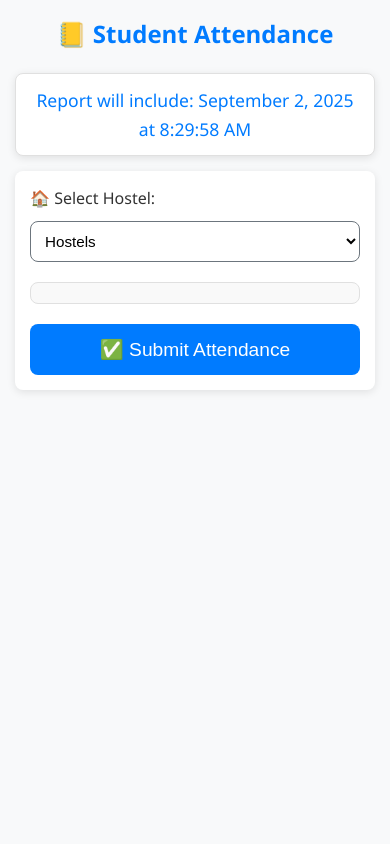
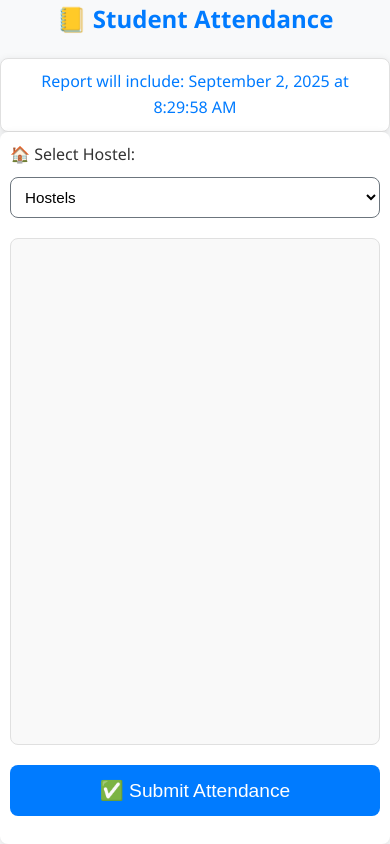
Before and after one commit to Padmalocha/Hostel-Attendance, a Flask app: page / in a window 390 px wide. Run offline with Flask 3, Linux system fonts and the light colour scheme.

Commit message:
Add files via upload

```diff
--- a/static/style.css
+++ b/static/style.css
@@ -20,16 +20,19 @@
     box-sizing: border-box;
 }
 
+/* Body */
 body {
     font-family: var(--font-family);
     background-color: var(--background-color);
     color: var(--text-color);
     line-height: 1.6;
     min-height: 100vh;
+    height: 100%;
     display: flex;
     flex-direction: column;
-    align-items: center;
-    padding: 20px;
+    align-items: stretch;
+    padding: 0;
+    margin: 0;
 }
 
 /* Header Styles */
@@ -48,27 +51,6 @@ header h1 span {
     align-items: center;
     gap: 10px;
 }
-/* Time Display */
-.time-display {
-    font-size: 1.1rem; /* Slightly larger for prominence */
-    font-weight: 500; /* Bolder for professional look */
-    color: var(--primary-color); /* Matches primary theme (#007bff) */
-    background-color: white; /* Clean background */
-    padding: 12px 16px; /* Comfortable padding */
-    border: 1px solid #e0e0e0; /* Subtle border for definition */
-    border-radius: var(--border-radius); /* Consistent rounded corners */
-    box-shadow: var(--box-shadow); /* Subtle shadow for depth */
-    text-align: center;
-    width: 100%;
-    max-width: 600px; /* Matches form width */
-    margin-bottom: 15px; /* Slightly more spacing */
-    transition: var(--transition); /* Smooth hover effect */
-}
-
-.time-display:hover {
-    background-color: #f1f3f5; /* Subtle hover effect */
-    transform: translateY(-2px); /* Lift effect on hover */
-}
 
 /* Success Message */
 .success {
@@ -82,6 +64,28 @@ header h1 span {
     max-width: 600px;
 }
 
+/* Time Display */
+.time-display {
+    font-size: 1.2rem;
+    font-weight: 500;
+    color: var(--primary-color);
+    background-color: white;
+    padding: 14px 18px;
+    border: 1px solid #e0e0e0;
+    border-radius: var(--border-radius);
+    box-shadow: var(--box-shadow);
+    text-align: center;
+    width: 100%;
+    max-width: none;
+    margin: 0;
+    flex-shrink: 0;
+}
+
+.time-display:hover {
+    background-color: #f1f3f5;
+    transform: translateY(-2px);
+}
+
 /* Attendance Form */
 .attendance-form {
     background-color: white;
@@ -89,10 +93,11 @@ header h1 span {
     border-radius: var(--border-radius);
     box-shadow: var(--box-shadow);
     width: 100%;
-    max-width: 600px;
+    max-width: none;
     display: flex;
     flex-direction: column;
     gap: 20px;
+    flex-grow: 1;
 }
 
 /* Hostel Selection Box */
@@ -131,14 +136,15 @@ header h1 span {
 .students {
     display: flex;
     flex-direction: column;
-    gap: 10px;
-    max-height: 400px;
+    gap: 12px;
+    max-height: 70vh;
     overflow-y: auto;
-    padding-right: 10px;
+    padding-right: 12px;
     background-color: #f9f9f9;
     border: 1px solid #e0e0e0;
     border-radius: var(--border-radius);
-    padding: 15px;
+    padding: 18px;
+    flex-grow: 1;
 }
 
 /* Custom Scrollbar for Webkit browsers */
@@ -212,24 +218,26 @@ header h1 span {
     outline: none;
     box-shadow: 0 0 5px rgba(0, 123, 255, 0.5);
 }
+
 /* Submit Button */
 .submit-btn {
     background-color: var(--primary-color);
     color: white;
-    padding: 18px 28px;
+    padding: 18px 30px;
     border: none;
     border-radius: var(--border-radius);
-    font-size: 1.4rem;
+    font-size: 1.5rem;
     font-weight: 500;
     cursor: pointer;
     transition: var(--transition);
     display: flex;
     align-items: center;
     justify-content: center;
-    gap: 10px;
+    gap: 12px;
     width: 100%;
-    max-width: 300px;
-    margin: 0 auto;
+    max-width: none;
+    margin: 0;
+    flex-shrink: 0;
 }
 
 .submit-btn:hover {
@@ -273,7 +281,7 @@ header h1 span {
 /* Responsive Design */
 @media (max-width: 768px) {
     body {
-        padding: 15px;
+        padding: 0;
     }
 
     header h1 {
@@ -289,26 +297,37 @@ header h1 span {
         padding: 10px;
     }
 
-    .submit-btn {
-        font-size: 1.3rem;
-        padding: 16px 24px;
-        max-width: 100%;
+    .time-display {
+        font-size: 1.1rem;
+        padding: 12px 16px;
+        margin: 0;
     }
 
     .students {
-        max-height: 350px;
-        padding: 12px;
+        max-height: 65vh;
+        padding: 15px;
+        gap: 10px;
     }
 
     .student-label {
-        font-size: 1rem;
-        padding: 10px 12px;
-        gap: 10px;
+        font-size: 1.1rem;
+        padding: 12px 16px;
+        gap: 12px;
     }
 
     .student-label input[type="checkbox"] {
-        width: 22px;
-        height: 22px;
+        width: 24px;
+        height: 24px;
+    }
+
+    .student-label input[type="checkbox"]:checked::after {
+        font-size: 16px;
+    }
+
+    .submit-btn {
+        font-size: 1.4rem;
+        padding: 16px 24px;
+        margin: 0;
     }
 }
 
@@ -326,26 +345,41 @@ header h1 span {
         font-size: 1rem;
     }
 
-    .students {
-        max-height: 300px;
+    .time-display {
+        font-size: 1rem;
+        padding: 10px 12px;
+        margin: 0;
+    }
+
+    .attendance-form {
         padding: 10px;
     }
 
-    .student-label {
-        font-size: 0.95rem;
-        padding: 8px 10px;
+    .students {
+        max-height: 60vh;
+        padding: 12px;
         gap: 8px;
     }
 
+    .student-label {
+        font-size: 1rem;
+        padding: 10px 12px;
+        gap: 10px;
+    }
+
     .student-label input[type="checkbox"] {
-        width: 20px;
-        height: 20px;
+        width: 22px;
+        height: 22px;
+    }
+
+    .student-label input[type="checkbox"]:checked::after {
+        font-size: 14px;
     }
 
     .submit-btn {
         font-size: 1.2rem;
         padding: 14px 20px;
-        max-width: 100%;
+        margin: 0;
     }
 }
 
```
Also changed, not shown: other parts of static/style.css (+8 -64 lines).
